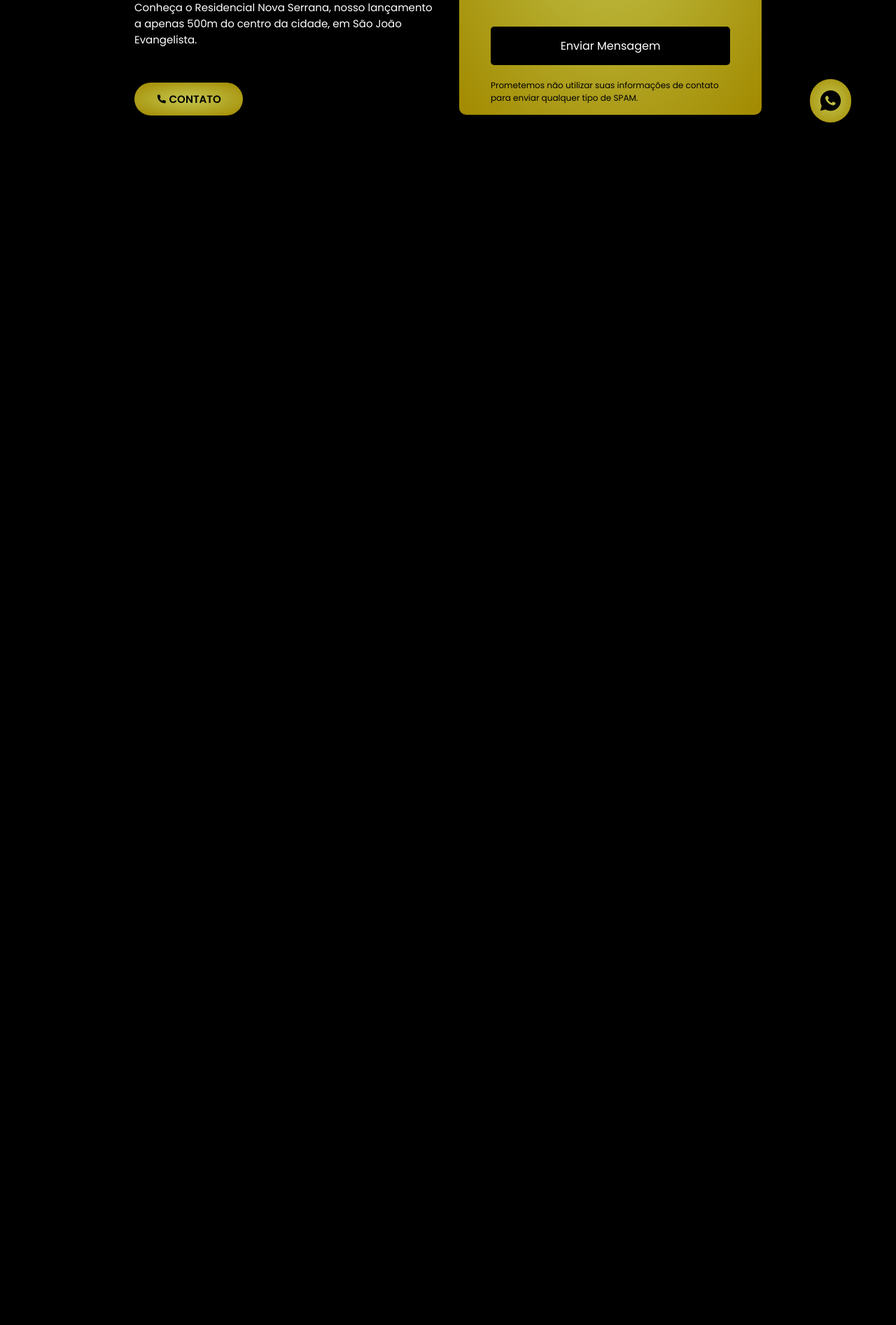
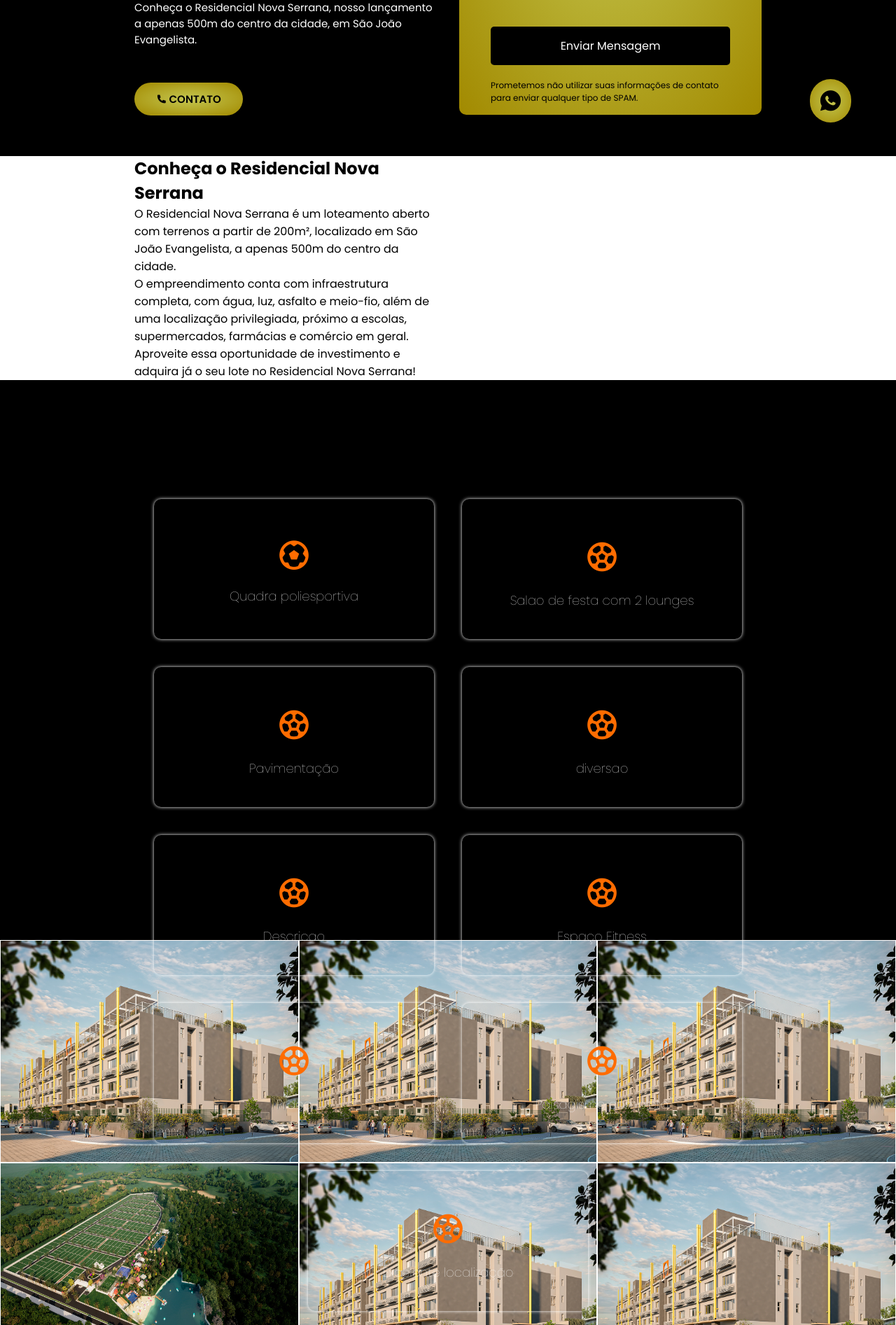
Before and after one commit to raylann-lopes/Projeto-Terra-Nobre, a PHP site: page /html/index.html in a window 1280 px wide. Shown: the part 577-2470 px from the top of the page at 70% size. Before the commit the page ends 752 px from the top, so only its background shows below. Run offline with PHP 8.4, Linux system fonts and the light colour scheme; some libraries are stand-ins or nearby versions.

Commit message:
git commit -m "Add new images and update css"

```diff
--- a/css/style.css
+++ b/css/style.css
@@ -46,7 +46,7 @@ header {
   padding: 33px 9%;
   z-index: 1000;
 }
- .image {
+.image {
   position: fixed;
   top: 15%;
   left: 14%;
@@ -70,8 +70,8 @@ header {
   background-size: cover;
   backdrop-filter: blur(100px);
 }
-body .contact{
-    margin-top: 0;
+body .contact {
+  margin-top: 0;
 }
 body .residence {
   height: 100%;
@@ -84,10 +84,12 @@ body .residence {
   align-items: center;
   gap: 2rem;
 }
-section {
+.residence,
+.structure,
+.cards {
   padding: 0 15%;
 }
-.residence-text{
+.residence-text {
   padding-top: 200px;
 }
 .residence-text h1 {
@@ -187,7 +189,8 @@ section {
     ellipse,
     rgba(252, 255, 104, 0.781) 0%,
     rgba(255, 217, 0, 0.637)
-  );  border-radius: 50px;
+  );
+  border-radius: 50px;
   transition: all 0.5s ease;
 }
 .scroll-down i:hover {
@@ -224,7 +227,6 @@ section {
   display: flex;
   flex-direction: column;
   width: 100%;
-  border-radius: 10px;
 }
 form label {
   color: #000000;
@@ -303,3 +305,90 @@ form .text-bottom {
 .btn:hover {
   border-radius: 16px;
 }
+
+/*structure*/
+
+.structure {
+  display: grid;
+  grid-template-columns: repeat(2, 1fr);
+  gap: 2rem;
+  padding: 0 15%;
+}
+
+/*Cards*/
+.cards {
+  background-color: #000;
+  height: 100vh;
+}
+.container {
+  display: flex;
+  justify-content: center;
+  align-items: center;
+  flex-wrap: wrap;
+  padding-top: 150px;
+}
+.container .box {
+  height: 200px;
+  width: 400px;
+  border-radius: 10px;
+  background: #fff;
+  margin-left: 0;
+  margin: 20px;
+  position: relative;
+  box-shadow: 0px 0px 5px white;
+  transition: 0.3s all ease-in-out;
+  background-color: transparent;
+}
+.container .box .box-content {
+  display: flex;
+  align-items: center;
+  justify-content: center;
+  flex-direction: column;
+  padding: 15px;
+  text-align: center;
+}
+.container .box .box-content i {
+  display: flex;
+  color: var(--secondary-color);
+  font-size: 50px;
+  padding-top: 40px;
+  padding-bottom: 10px;
+  text-align: center;
+}
+.container .box .box-content .desc {
+  font-size: 24px;
+  color: #ffffff;
+  font-weight: 100;
+  padding-top: 10px;
+  font-size: 18px;
+}
+
+/*Plants*/
+
+.plants {
+  min-height: 100vh;
+  overflow: hidden;
+}
+.plants-box {
+  display: grid;
+  margin: 0;
+}
+.template-columns {
+  display: grid;
+  grid-template-columns: repeat(3, 1fr);
+}
+.plants-box img {
+  width: 100%;
+  height: 100%;
+  overflow: hidden;
+  padding: 1px;
+}
+.plants-box img:hover {
+  transform: scale(1.1);
+  transition: 0.3s all ease-in-out;
+}
+.img{
+  margin: 0;
+  gap: 0;
+  padding: 0;
+}
--- a/html/index.html
+++ b/html/index.html
@@ -31,18 +31,26 @@
   <body>
     <section class="residence">
       <div class="image">
-        <a href="" class="image-logo"><img src="/src/logo white.png" alt="" /></a>
+        <a href="#" class="image-logo"
+          ><img src="/src/logo white.png" alt=""
+        /></a>
       </div>
       <div class="residence-text">
         <h6>Oportunidade de Investimento</h6>
         <p class="title">
-          Loteamento com os melhores preços da região e com otimas condições de pagamento!
+          Loteamento com os melhores preços da região e com otimas condições de
+          pagamento!
         </p>
         <p class="title2">
           Conheça o Residencial Nova Serrana, nosso lançamento a apenas 500m do
           centro da cidade, em São João Evangelista.
         </p>
-        <a href="#"class="ctaa"><i class="ri-phone-fill"></i> Contato</a>
+        <a
+          target="_blank"
+          href="https://api.whatsapp.com/send?phone=553397096552&text=Ol%C3%A1%2C%20gostaria%20de%20adquirir%20o%20meu%20lote!"
+          class="ctaa"
+          ><i class="ri-phone-fill"></i> Contato</a
+        >
       </div>
 
       <div class="contact">
@@ -61,7 +69,7 @@
 
           <div class="input-box">
             <p><label for="">Telefone / Whatsapp*</label></p>
-            <input type="number" placeholder="" required />
+            <input type="tel" placeholder="" required />
           </div>
 
           <div class="input-box">
@@ -113,19 +121,167 @@
       </div>
     </section>
     <div class="icons">
-      <a href="https://www.instagram.com/residencialnovaserrana/"
+      <a
+        target="_blank"
+        href="https://www.instagram.com/residencialnovaserrana/"
         ><i class="ri-instagram-fill"> </i
       ></a>
       <a
+        target="_blank"
         href="https://api.whatsapp.com/send?phone=553397096552&text=Ol%C3%A1%2C%20gostaria%20de%20adquirir%20o%20meu%20lote!"
         ><i class="ri-whatsapp-fill"></i
       ></a>
     </div>
     <div class="scroll-down">
       <a
+        target="_blank"
         href="https://api.whatsapp.com/send?phone=553397096552&text=Ol%C3%A1%2C%20gostaria%20de%20adquirir%20o%20meu%20lote!"
         ><i class="ri-whatsapp-fill"></i
       ></a>
     </div>
+
+    <!--Estrutura do Site-->
+
+    <section class="structure">
+      <div>
+        <h2>Conheça o <span>Residencial Nova Serrana</span></h2>
+        <p>
+          O Residencial Nova Serrana é um loteamento aberto com terrenos a
+          partir de 200m², localizado em São João Evangelista, a apenas 500m do
+          centro da cidade.
+        </p>
+        <p>
+          O empreendimento conta com infraestrutura completa, com água, luz,
+          asfalto e meio-fio, além de uma localização privilegiada, próximo a
+          escolas, supermercados, farmácias e comércio em geral.
+        </p>
+        <p>
+          Aproveite essa oportunidade de investimento e adquira já o seu lote no
+          Residencial Nova Serrana!
+        </p>
+      </div>
+    </section>
+
+    <!--Cards estrutura-->
+    <section class="cards">
+      <div class="container">
+        <div class="box">
+          <div class="box-content">
+            <i class="bx bx-football"></i>
+            <p class="desc">Quadra poliesportiva</p>
+          </div>
+          <a href="#"></a>
+        </div>
+
+        <div class="box">
+          <div class="box-content">
+            <i class="ri-football-line"></i>
+            <p class="desc">Salao de festa com 2 lounges</p>
+          </div>
+          <a href="#"></a>
+        </div>
+
+        <div class="box">
+          <div class="box-content">
+            <i class="ri-football-line"></i>
+            <p class="desc">Pavimentação</p>
+          </div>
+          <a href="#"></a>
+        </div>
+
+        <div class="box">
+          <div class="box-content">
+            <i class="ri-football-line"></i>
+            <p class="desc">diversao</p>
+          </div>
+          <a href="#"></a>
+        </div>
+
+        <div class="box">
+          <div class="box-content">
+            <i class="ri-football-line"></i>
+            <p class="desc">Descricao</p>
+          </div>
+          <a href="#"></a>
+        </div>
+
+        <div class="box">
+          <div class="box-content">
+            <i class="ri-football-line"></i>
+            <p class="desc">Espaço Fitness</p>
+          </div>
+          <a href="#"></a>
+        </div>
+
+        <div class="box">
+          <div class="box-content">
+            <i class="ri-football-line"></i>
+            <p class="desc">Praça</p>
+          </div>
+          <a href="#"></a>
+        </div>
+
+        <div class="box">
+          <div class="box-content">
+            <i class="ri-football-line"></i>
+            <p class="desc">Paisagismo completo</p>
+          </div>
+          <a href="#"></a>
+        </div>
+
+        <div class="box">
+          <div class="box-content">
+            <i class="ri-football-line"></i>
+            <p class="desc">Excelente localização</p>
+          </div>
+          <a href="#"></a>
+        </div>
+      </div>
+    </section>
+
+    <!--Plants-->
+
+    <section class="plants">
+      <div class="plants-content">
+        <div class="plants-box template-columns">
+          <div class="img">
+            <img class="image-plants" src="/src/010.jpg" alt="" srcset="" />
+          </div>
+
+          <div class="img">
+            <img class="image-plants" src="/src/010.jpg" alt="" srcset="" />
+          </div>
+
+          <div class="img">
+            <img class="image-plants" src="/src/010.jpg" alt="" srcset="" />
+          </div>
+        </div>
+
+        <div class="plants-box template-columns">
+          <div class="img">
+            <img class="image-plants" src="/src/lot.jpg" alt="" srcset="" />
+          </div>
+          <div class="img">
+            <img class="image-plants" src="/src/010.jpg" alt="" srcset="" />
+            <div class="layer"></div>
+          </div>
+          <div class="img">
+            <img class="image-plants" src="/src/010.jpg" alt="" srcset="" />
+          </div>
+        </div>
+
+        <div class="plants-box template-columns">
+          <div class="img">
+            <img class="image-plants" src="/src/010.jpg" alt="" srcset="" />
+          </div>
+          <div class="img">
+            <img class="image-plants" src="/src/010.jpg" alt="" srcset="" />
+          </div>
+          <div class="img">
+            <img class="image-plants" src="/src/010.jpg" alt="" srcset="" />
+          </div>
+        </div>
+      </div>
+    </section>
   </body>
 </html>
```
Also changed, not shown: src/010.jpg (added), src/lot.jpg (added).
